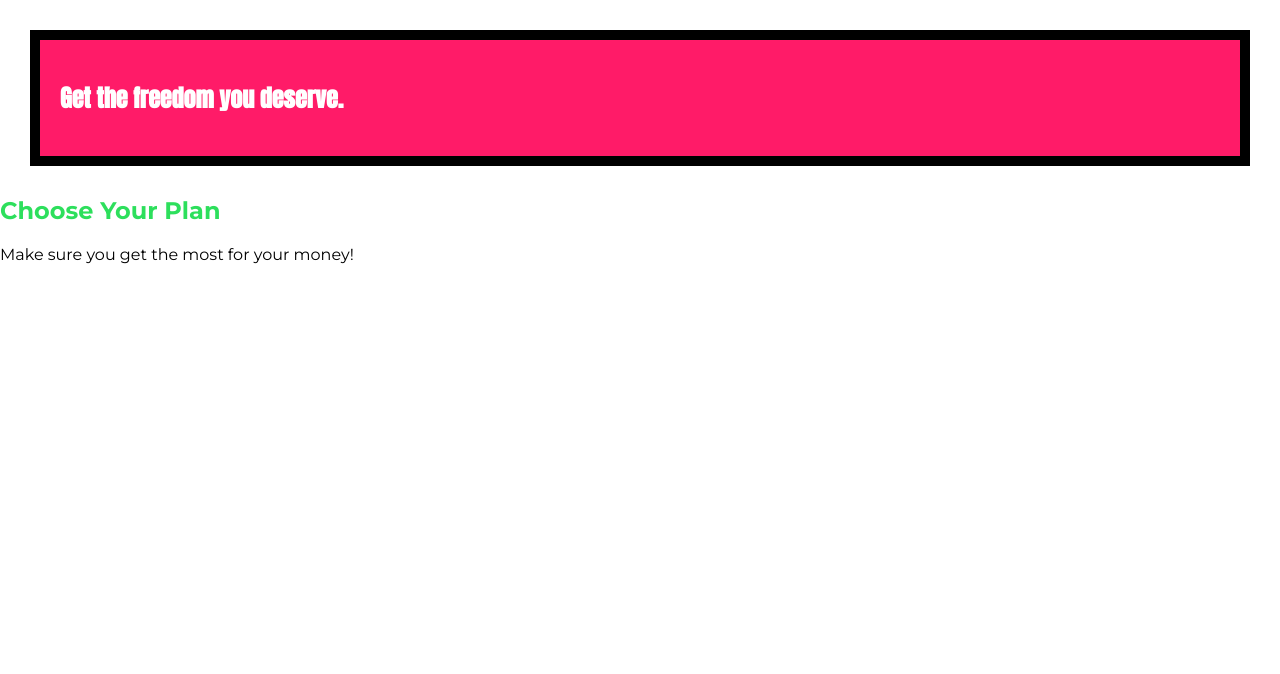
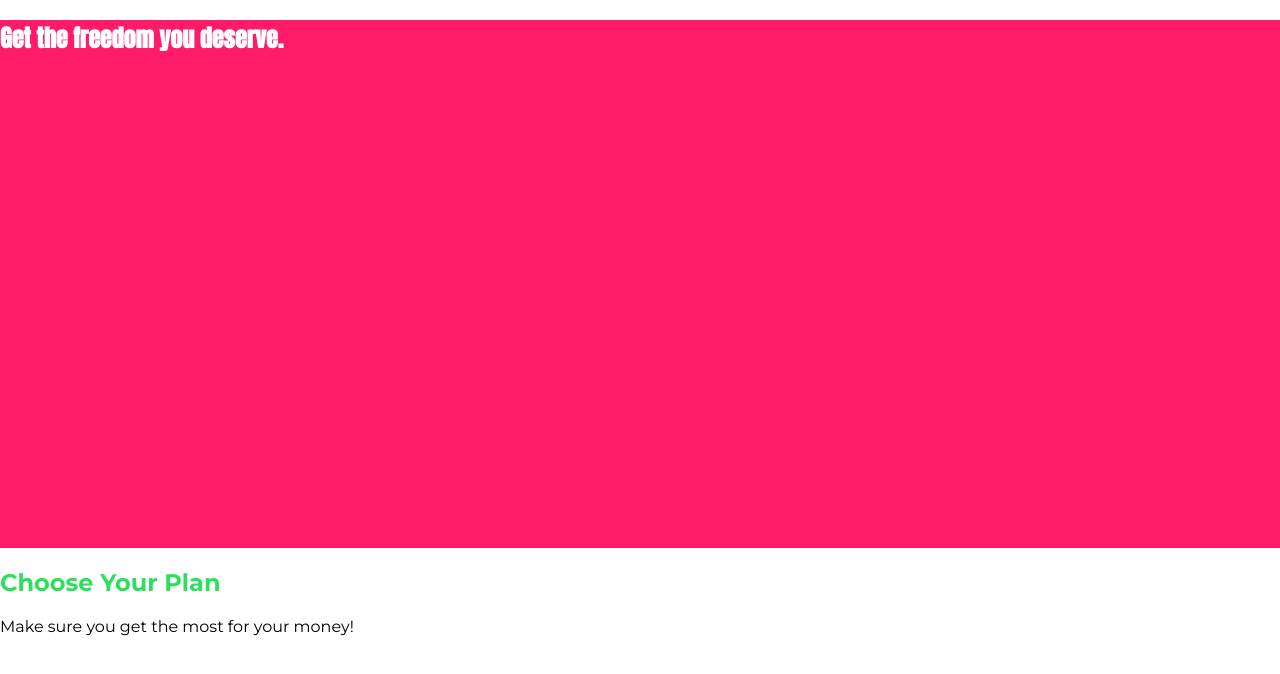
Before and after one commit to TusarSingh/PROJECT--CSS--3--Diving--Deeper--Into--CSS, a plain HTML site: page index.html in a window 1280 px wide. Drawn offline with Linux system fonts and the light colour scheme.

Commit message:
32. Diving Into the Height And Width Properties

```diff
--- a/main.css
+++ b/main.css
@@ -1,29 +1,27 @@
+/* html {
+  width: 100%;
+  height: 100%;
+} */
+
+/* body {
+  width: 100%;
+  height: 100%;
+} */
+
+/* main {
+  width: 100%;
+  height: 100%;
+} */
+
 body {
   font-family: 'Montserrat', sans-serif;
   margin: 0px;
 }
-/*
-#product-overview {
-  background: #ff1b68;
-  padding-top: 20px;
-  padding-right: 10px;
-  padding-bottom: 20px;
-  padding-left: 10px;
-  border-style: solid;
-  border-color: black;
-  border-width: 15px;
-  margin-top: 30px;
-  margin-right: 10px;
-  margin-bottom: 30px;
-  margin-left: 10px;
-}
-*/
 
 #product-overview {
   background: #ff1b68;
-  padding: 20px;
-  border: 10px solid black;
-  margin: 30px;
+  width: 100%;
+  height: 528px;
 }
 
 .section-title {
```
